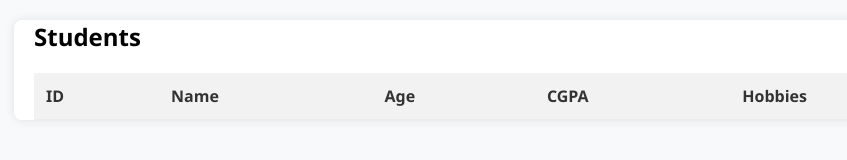
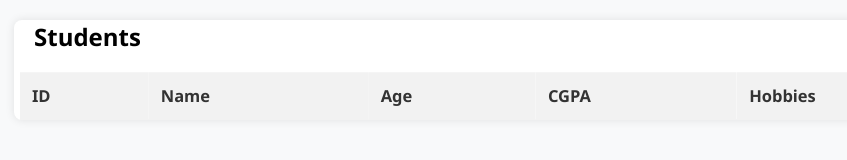
Before and after one commit to AhmedEhabAgamy/Cloud-project, a website: page frontend/index.html in a window 1280 px wide. In both pictures the pointer is over the element 640 px from the left and 96 px from the top of the page. Shown: the full height of the page, 126-973 px from the left. Drawn offline with Linux system fonts and the light colour scheme; no server answers.

Commit message:
Updated style.css
tr hover

```diff
--- a/frontend/style.css
+++ b/frontend/style.css
@@ -32,7 +32,9 @@ th {
 }
 
 tr:hover {
-  background-color: #f0f0f0;
+  background-color: #f9f9f9;
+  transform: scale(1.03);
+  transition: transform 0.3s;
 }
 
 @media screen and (max-width: 600px) {
```
